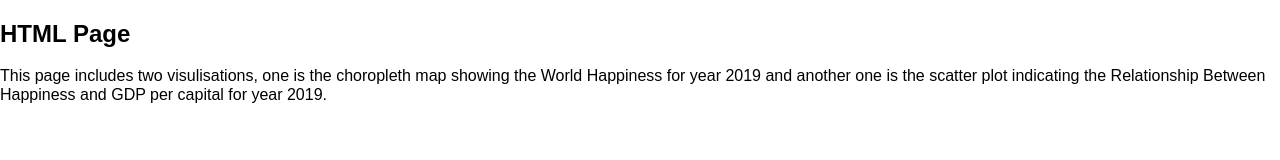
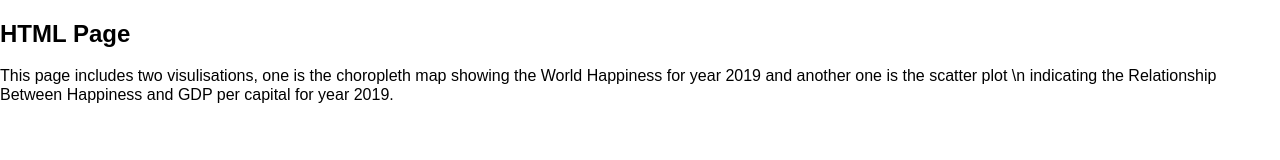
Before and after one commit to cheweening/Fit3179_w10, a plain HTML site: page index.html in a window 1280 px wide. Drawn offline with nearby package versions, Linux system fonts and the light colour scheme; a script that the page names is missing.

Commit message:
Update index.html

```diff
--- a/index.html
+++ b/index.html
@@ -21,7 +21,7 @@
  <div class="pure-g">
   <div class="pure-u-1-1">
     <h2>HTML Page</h2>
-    <p>This page includes two visulisations, one is the choropleth map showing the World Happiness for year 2019 and another one is the scatter plot indicating the Relationship Between Happiness and GDP per capital for year 2019.</p>
+    <p>This page includes two visulisations, one is the choropleth map showing the World Happiness for year 2019 and another one is the scatter plot \n indicating the Relationship Between Happiness and GDP per capital for year 2019.</p>
   </div>
 </div>
 
```
